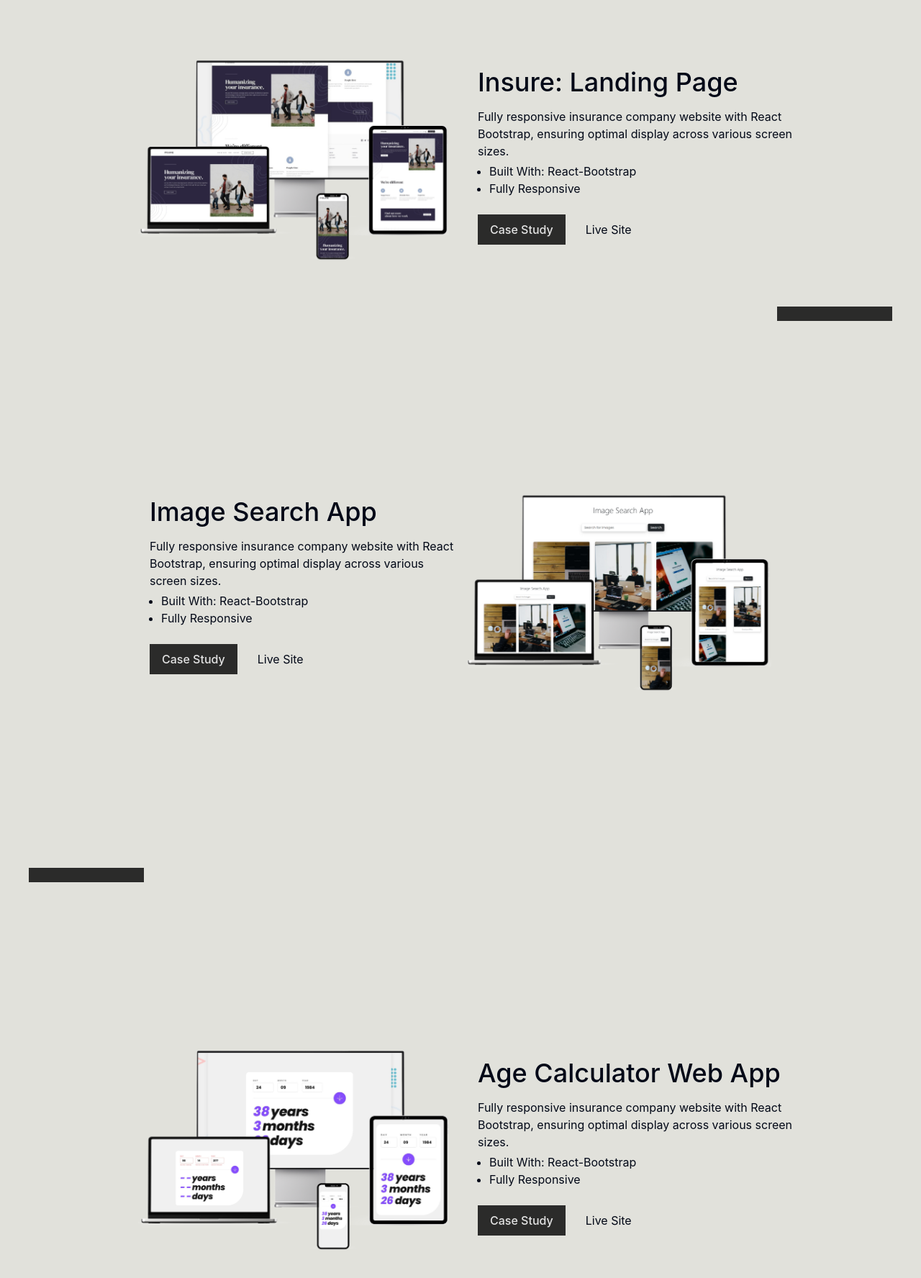
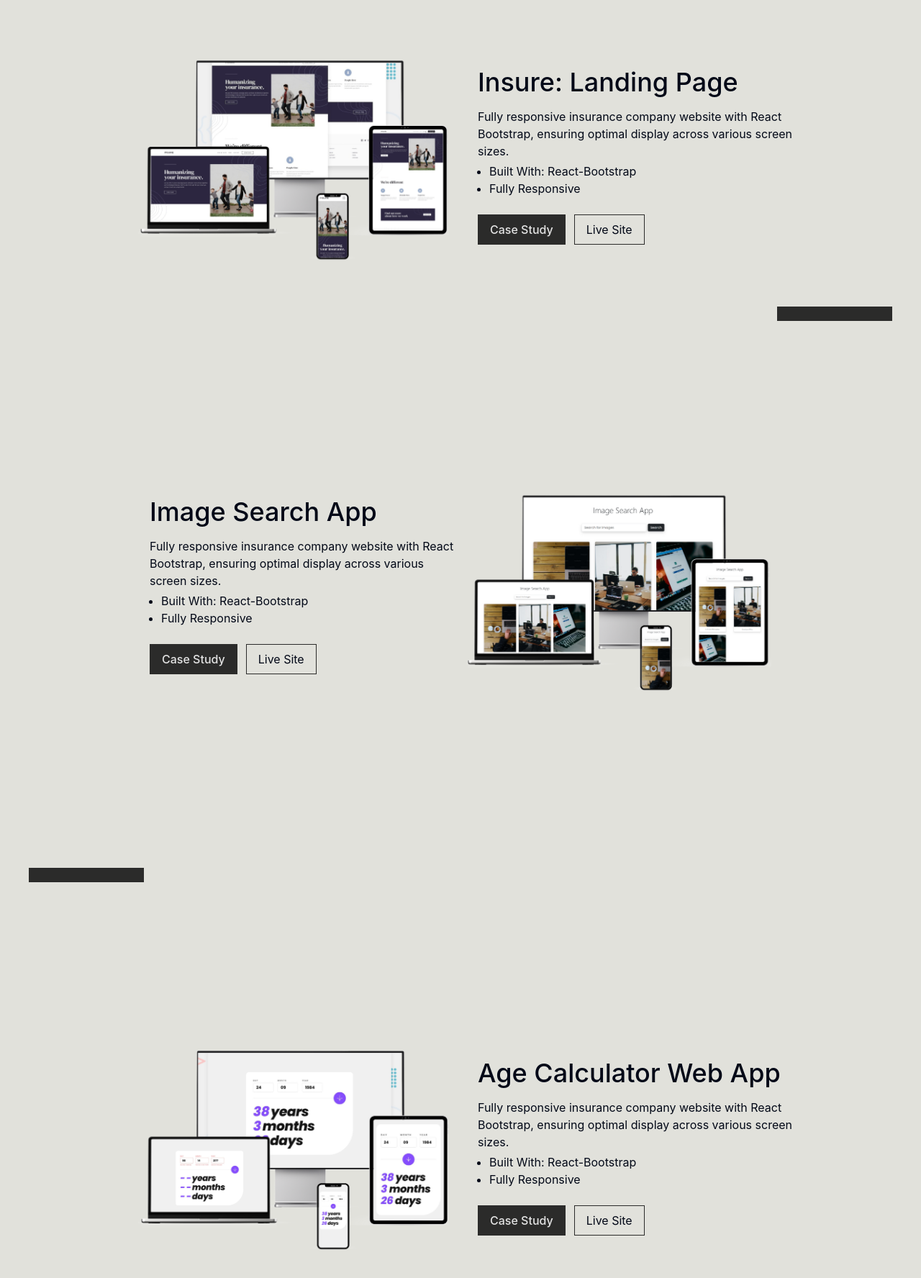
Before and after one commit to Sithu-Aung-Khant/Devfolio_01, a React (Vite) app: page / in a window 1280 px wide. Shown: the part 2167-3943 px from the top of the page at 72% size. Built offline with nearby package versions, Linux system fonts and the light colour scheme.

Commit message:
update 'live site' button style

```diff
--- a/src/components/ui/portfolio_projects/AgeCalculator.jsx
+++ b/src/components/ui/portfolio_projects/AgeCalculator.jsx
@@ -21,7 +21,7 @@ const AgeCalculator = () => {
               <li>Built With: React-Bootstrap</li>
               <li>Fully Responsive</li>
             </ul>
-            <button className="border border-brown03 dark:border-dim_white bg-brown03 dark:bg-black dark:hover:bg-brown03 text-dim_white px-4 py-2 font-medium">
+            <button className="bg-brown03 text-dim_white border border-brown03  dark:bg-white dark:text-black dark:hover:bg-brown04  px-4 py-2 font-medium">
               <a
                 href="https://github.com/Sithu-Aung-Khant/Age-Calculator-Web-App"
                 target="_blank"
@@ -29,7 +29,7 @@ const AgeCalculator = () => {
                 Case Study
               </a>
             </button>
-            <button className="px-4 py-2 ml-3 dark:text-dim_white hover:underline hover:font-semibold">
+            <button className="px-4 py-2 ml-3 border border-brown03 dark:border-white dark:text-dim_white hover:underline ">
               <a
                 href="https://age-calculator-web-app-sithu-thedev.netlify.app/"
                 target="_blank"
--- a/src/components/ui/portfolio_projects/ImageSearchApp.jsx
+++ b/src/components/ui/portfolio_projects/ImageSearchApp.jsx
@@ -23,7 +23,7 @@ const ImageSearchApp = () => {
               <li>Built With: React-Bootstrap</li>
               <li>Fully Responsive</li>
             </ul>
-            <button className="border border-brown03 dark:border-dim_white bg-brown03 dark:bg-black dark:hover:bg-brown03 text-dim_white px-4 py-2 font-medium">
+            <button className="bg-brown03 text-dim_white border border-brown03  dark:bg-white dark:text-black dark:hover:bg-brown04  px-4 py-2 font-medium">
               <a
                 href="https://github.com/Sithu-Aung-Khant/Image-Search-App-Bootstrap-5"
                 target="_blank"
@@ -31,7 +31,7 @@ const ImageSearchApp = () => {
                 Case Study
               </a>
             </button>
-            <button className="px-4 py-2 ml-3 dark:text-dim_white hover:underline hover:font-semibold">
+            <button className="px-4 py-2 ml-3 border border-brown03 dark:border-white dark:text-dim_white hover:underline ">
               <a
                 href="https://image-search-app-by-sithu-thedev.netlify.app/"
                 target="_blank"
--- a/src/components/ui/portfolio_projects/InsureLandingPage.jsx
+++ b/src/components/ui/portfolio_projects/InsureLandingPage.jsx
@@ -28,7 +28,7 @@ const InsureLandingPage = () => {
               <li>Built With: React-Bootstrap</li>
               <li>Fully Responsive</li>
             </ul>
-            <button className="border border-brown03 dark:border-dim_white bg-brown03 dark:bg-black dark:hover:bg-brown03 text-dim_white px-4 py-2 font-medium">
+            <button className="bg-brown03 text-dim_white border border-brown03  dark:bg-white dark:text-black dark:hover:bg-brown04  px-4 py-2 font-medium">
               <a
                 href="https://github.com/Sithu-Aung-Khant/insure-landing-page"
                 target="_blank"
@@ -36,7 +36,7 @@ const InsureLandingPage = () => {
                 Case Study
               </a>
             </button>
-            <button className="px-4 py-2 ml-3 dark:text-dim_white hover:underline hover:font-semibold">
+            <button className="px-4 py-2 ml-3 border border-brown03 dark:border-white dark:text-dim_white hover:underline ">
               <a
                 href="https://insure-insurance-company.netlify.app/"
                 target="_blank"
```
